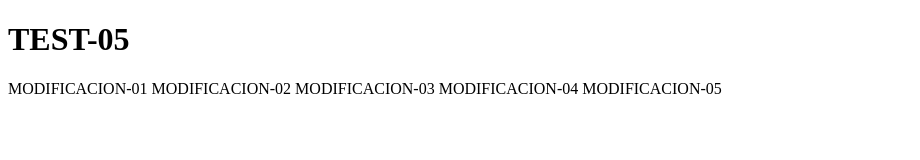
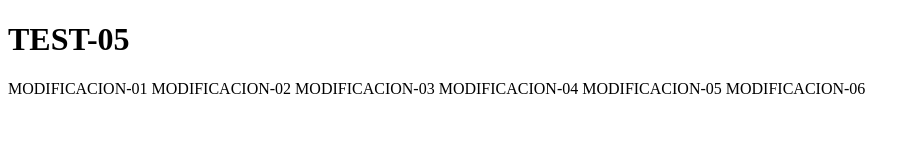
Before and after one commit to darioburdadv/test-01, a plain HTML site: page index.html in a window 1280 px wide. Shown: the whole page, without its empty margins (0-920 px from the left). Drawn offline with Linux system fonts and the light colour scheme.

Commit message:
9 commit

```diff
--- a/index.html
+++ b/index.html
@@ -12,5 +12,6 @@
     MODIFICACION-03
     MODIFICACION-04
     MODIFICACION-05
+    MODIFICACION-06
 </body>
 </html>
```
